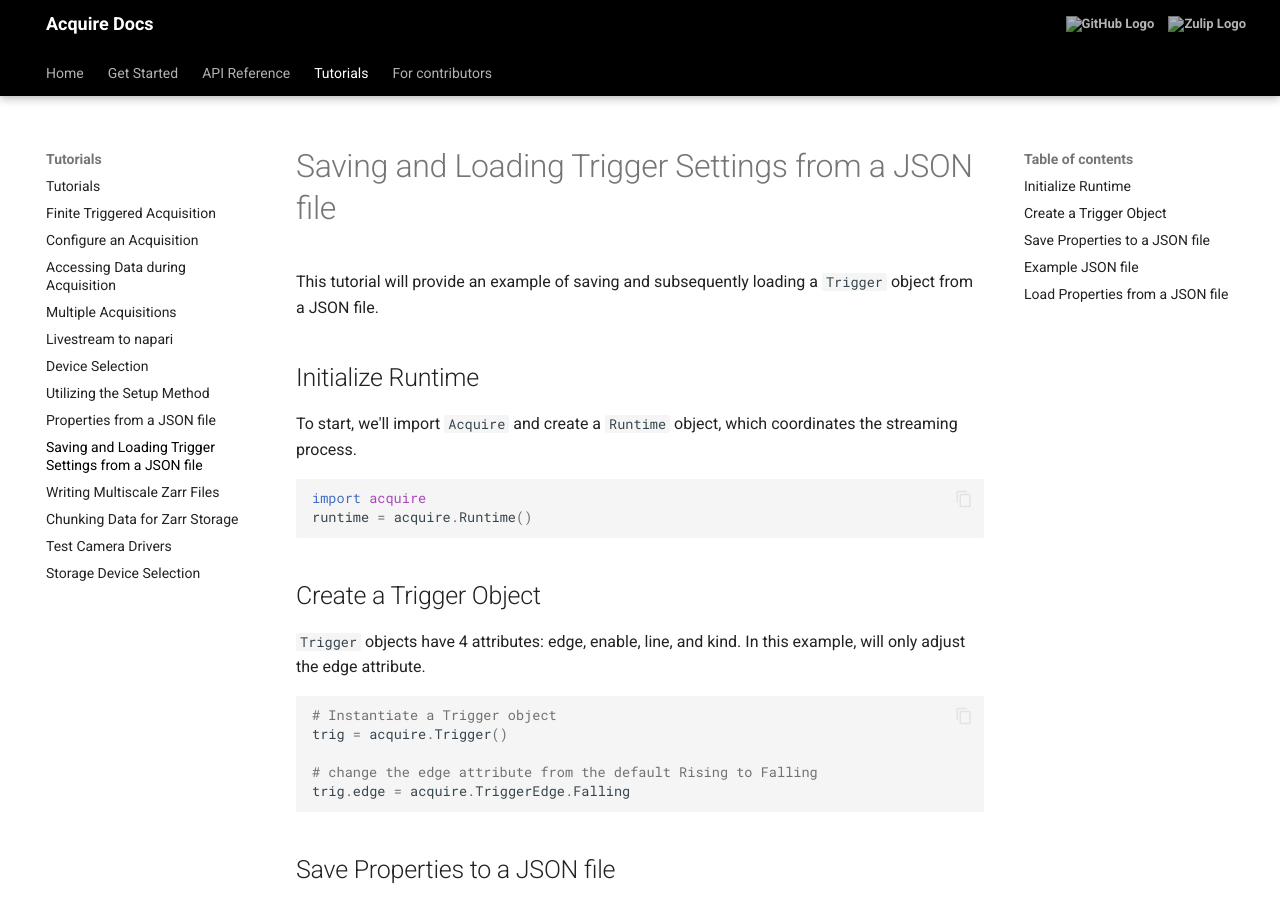
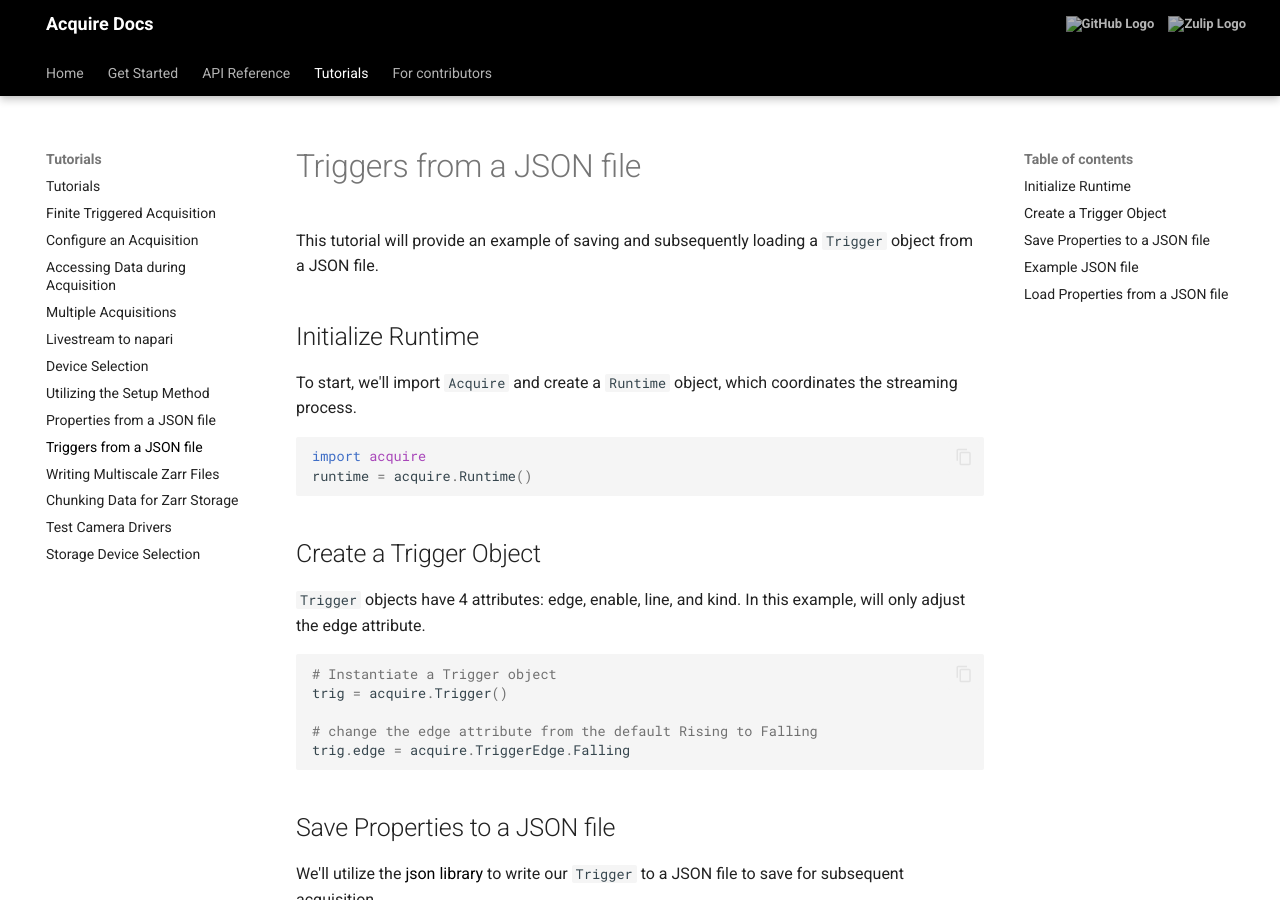
Before and after one commit to melissawm/acquire-docs, an MkDocs documentation site: the page built from docs/tutorials/trig_json.md, in a window 1280 px wide and 900 px high. Built offline with MkDocs 1.6.1 and Material for MkDocs 9.7.7, drawn with Linux system fonts in a browser that asks for light colours; comment, search, counter and statistics services are not loaded.

Commit message:
Update trig_json.md
renaming tutorial

```diff
--- a/docs/tutorials/trig_json.md
+++ b/docs/tutorials/trig_json.md
@@ -1,4 +1,4 @@
-# Saving and Loading Trigger Settings from a JSON file
+# Triggers from a JSON file
 
 This tutorial will provide an example of saving and subsequently loading a `Trigger` object from a JSON file.
 
```
